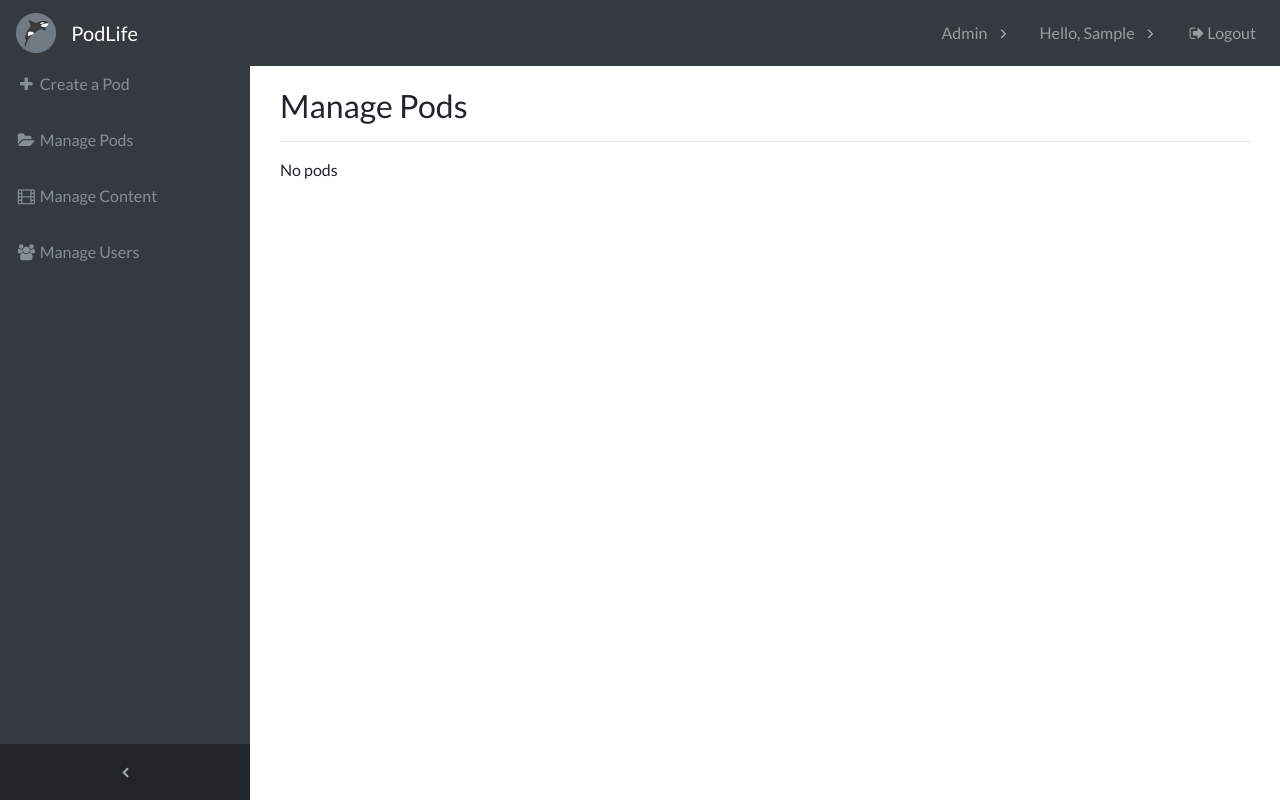
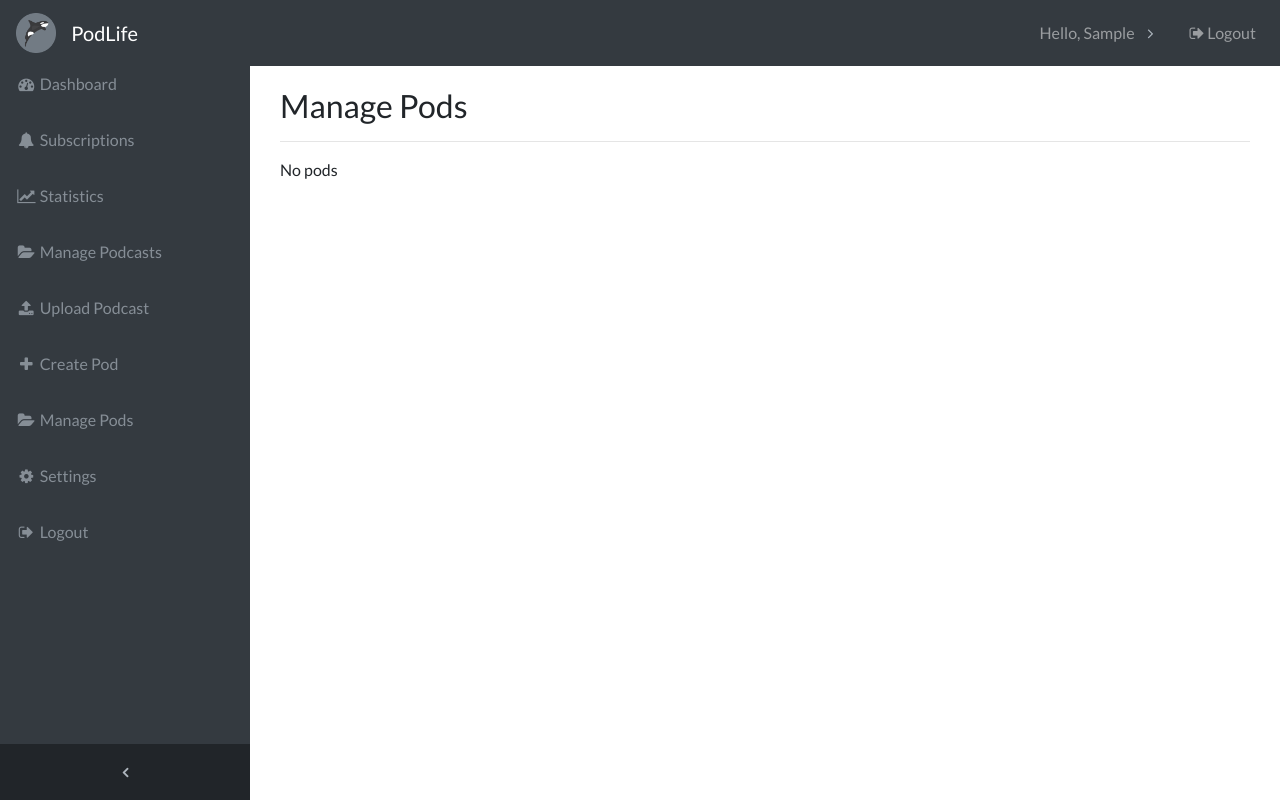
Before and after one commit to WebApps-Group09/Project, a Django app: page /control/topic/ in a window 1280 px wide. Shown: the top 800 px of the page. Run offline with Django 3.2, Linux system fonts and the light colour scheme; the visitor is signed in with stand-in values (Sample User, id 1); data that the repository does not hold is empty; some libraries are stand-ins or nearby versions.

Commit message:
Fix admin panel

```diff
--- a/podlife/urls.py
+++ b/podlife/urls.py
@@ -8,6 +8,10 @@ urlpatterns = [
             url(r'^$', ManageTopics.as_view(), name='manage_topics'),
             url(r'^create/$', CreateTopic.as_view(), name='create_topic'),
         ])),
+    ])),
+    url(r'user/', include([
+        url(r'^$', ListUsers.as_view(), name='list_users'),
+        url(r'^(?P<username>[\w-]+)/', UserView.as_view()),
     ])),
     url(r'^list/$', PodcastList.as_view(), name='list'),
     url(r'^random/$', random, name='random'),
--- a/podlife/views.py
+++ b/podlife/views.py
@@ -6,6 +6,7 @@ from django.views.generic import TemplateView, ListView, CreateView, UpdateView
 
 from podlife.forms import CommentForm
 from podlife.models import Comment, Podcast, Topic
+# from podlife.models import CreatorSubscription, TopicSubscription
 
 
 # Admin Pages
@@ -29,6 +30,19 @@ class CreateTopic(CreateView):
 # Landing page for initial user interaction with the website
 class HomePage(TemplateView):
     template_name = 'home.html'
+
+
+# List all users
+class ListUsers(TemplateView):
+    template_name = 'list_users.html'
+    # TODO: link to specific user pages
+
+
+# View a specific user's uploaded podcasts
+class UserView(TemplateView):
+    template_name = 'view_user.html'
+    # TODO: display a list of all podcasts by that user
+    # TODO: subscribe to a specific user
 
 
 # Main dashboard for viewing podcasts and their associated pods
@@ -154,7 +168,7 @@ class PodcastUpload(LoginRequiredMixin, CreateView):
 
     def get_context_data(self, **kwargs):
         context = super(PodcastUpload, self).get_context_data(**kwargs)
-        context['title'] = 'Upload a Podcast'
+        context['title'] = 'Upload Podcast'
         context['topics'] = Topic.objects.all()
         return context
 
--- a/templates/admin/create_topic.html
+++ b/templates/admin/create_topic.html
@@ -1,4 +1,4 @@
-{% extends "admin_panel.html" %}
+{% extends "content_management.html" %}
 {% block title %}Create Pod{% endblock %}
 
 {% block content %}
--- a/templates/admin/manage_topics.html
+++ b/templates/admin/manage_topics.html
@@ -1,4 +1,4 @@
-{% extends "admin_panel.html" %}
+{% extends "content_management.html" %}
 {% block title %}Manage Pods{% endblock %}
 
 {% block content %}
--- a/templates/layouts/admin_panel.html
+++ /dev/null
@@ -1,54 +0,0 @@
-{% extends "base.html" %}
-{% load staticfiles %}
-{% block title %}Content Management{% endblock %}
-
-{% block css %}
-{% endblock %}
-
-{% block sidebar %}
-<ul class="navbar-nav navbar-sidenav">
-	<li class="nav-item" data-toggle="tooltip" data-placement="right" title="Upload">
-		<a class="nav-link" href="{% url 'create_topic' %}">
-      <i class="fa fa-fw fa-plus"></i>
-      <span class="nav-link-text">Create a Pod</span>
-    </a>
-	</li>
-	<li class="nav-item" data-toggle="tooltip" data-placement="right" title="Statistics">
-		<a class="nav-link" href="{% url 'manage_topics' %}">
-      <i class="fa fa-fw fa-folder-open"></i>
-      <span class="nav-link-text">Manage Pods</span>
-    </a>
-	</li>
-	<li class="nav-item" data-toggle="tooltip" data-placement="right" title="Statistics">
-		<a class="nav-link" href="#">
-      <i class="fa fa-fw fa-film"></i>
-      <span class="nav-link-text">Manage Content</span>
-    </a>
-	</li>
-	<li class="nav-item" data-toggle="tooltip" data-placement="right" title="Statistics">
-		<a class="nav-link" href="/admin/auth/user/">
-      <i class="fa fa-fw fa-users"></i>
-      <span class="nav-link-text">Manage Users</span>
-    </a>
-	</li>
-</ul>
-<ul class="navbar-nav sidenav-toggler">
-	<li class="nav-item">
-		<a class="nav-link text-center" id="sidenavToggler">
-      <i class="fa fa-fw fa-angle-left"></i>
-    </a>
-	</li>
-</ul>
-{% endblock %}
-
-{% block body %}
-<div class="content-wrapper">
-	<div class="container-fluid content">
-		{% block content %}
-		{% endblock %}
-	</div>
-</div>
-{% endblock %}
-
-{% block js %}
-{% endblock %}
--- a/templates/layouts/base.html
+++ b/templates/layouts/base.html
@@ -32,20 +32,6 @@
 		<div class="collapse navbar-collapse" id="navbarResponsive">
 			{% block sidebar %} {% endblock %}
 			<ul class="navbar-nav ml-auto">
-				{% if user.is_superuser %}
-				<li class="nav-item dropdown">
-					<a class="nav-link dropdown-toggle mr-lg-2" id="adminDropdown" href="#" data-toggle="dropdown" aria-haspopup="true" aria-expanded="false">Admin</a>
-					<div class="dropdown-menu" aria-labelledby="adminDropdown">
-						<h6 class="dropdown-header">Create</h6>
-						<a class="dropdown-item" href="{% url 'create_topic' %}">New Pod</a>
-						<div class="dropdown-divider"></div>
-						<h6 class="dropdown-header">Manage</h6>
-						<a class="dropdown-item" href="{% url 'manage_topics' %}">Pods</a>
-						<a class="dropdown-item" href="#">Content</a>
-						<a class="dropdown-item" href="/admin/auth/user/">Users</a>
-					</div>
-				</li>
-				{% endif %}
 				{% if user.is_authenticated %}
 				<li class="nav-item dropdown">
 					<a class="nav-link dropdown-toggle mr-lg-2" id="dashboardDropdown" href="#" data-toggle="dropdown" aria-haspopup="true" aria-expanded="false">
@@ -54,13 +40,11 @@
 					<div class="dropdown-menu" aria-labelledby="dashboardDropdown">
 						<h6 class="dropdown-header">Content</h6>
 						<a class="dropdown-item" href="{% url 'dashboard' %}">Dashboard</a>
-						<a class="dropdown-item" href="{% url 'stats' %}">Statistics</a>
-						<a class="dropdown-item" href="{% url 'upload_podcast' %}">Upload a Podcast</a>
-						<a class="dropdown-item" href="{% url 'manage_podcasts' %}">Manage Podcasts</a>
+						<a class="dropdown-item" href="{% url 'upload_podcast' %}">Upload Podcast</a>
+						{% if user.is_superuser %}
 						<div class="dropdown-divider"></div>
-						<h6 class="dropdown-header">Settings</h6>
-						<a class="dropdown-item" href="{% url 'settings' %}">Update Profile</a>
-						<a class="dropdown-item" href="{% url 'password_change' %}">Change Password</a>
+						<a class="dropdown-item" href="{% url 'create_topic' %}">Create Pod</a>
+						{% endif %}
 					</div>
 				</li>
 				<li class="nav-item">
--- a/templates/layouts/content_management.html
+++ b/templates/layouts/content_management.html
@@ -26,18 +26,32 @@
       <span class="nav-link-text">Statistics</span>
     </a>
 	</li>
-	<li class="nav-item" data-toggle="tooltip" data-placement="right" title="Upload">
-		<a class="nav-link" href="{% url 'upload_podcast' %}">
-      <i class="fa fa-fw fa-upload"></i>
-      <span class="nav-link-text">Upload a Podcast</span>
-    </a>
-	</li>
 	<li class="nav-item" data-toggle="tooltip" data-placement="right" title="Manage">
 		<a class="nav-link" href="{% url 'manage_podcasts' %}">
-      <i class="fa fa-fw fa-user"></i>
+      <i class="fa fa-fw fa-folder-open"></i>
       <span class="nav-link-text">Manage Podcasts</span>
     </a>
 	</li>
+	<li class="nav-item" data-toggle="tooltip" data-placement="right" title="Upload Podcast">
+		<a class="nav-link" href="{% url 'upload_podcast' %}">
+      <i class="fa fa-fw fa-upload"></i>
+      <span class="nav-link-text">Upload Podcast</span>
+    </a>
+	</li>
+	{% if user.is_superuser %}
+	<li class="nav-item" data-toggle="tooltip" data-placement="right" title="Create Pod">
+		<a class="nav-link" href="{% url 'create_topic' %}">
+			<i class="fa fa-fw fa-plus"></i>
+			<span class="nav-link-text">Create Pod</span>
+		</a>
+	</li>
+	<li class="nav-item" data-toggle="tooltip" data-placement="right" title="Statistics">
+		<a class="nav-link" href="{% url 'manage_topics' %}">
+			<i class="fa fa-fw fa-folder-open"></i>
+			<span class="nav-link-text">Manage Pods</span>
+		</a>
+	</li>
+	{% endif %}
 	<li class="nav-item" data-toggle="tooltip" data-placement="right" title="Settings">
 		<a class="nav-link" href="{% url 'settings' %}">
       <i class="fa fa-fw fa-cog"></i>
--- a/templates/list_podcasts.html
+++ b/templates/list_podcasts.html
@@ -11,10 +11,9 @@
 			{% if podcasts %}
 				{% for podcast in podcasts %}
 				<div class="card mb-4">
-					<img class="card-img-top" src="#" alt="image for {{ podcast.title }}">
 					<div class="card-body">
 						<h2 class="card-title">{{ podcast.title }}</h2>
-						<p class="card-text">{{ podcast.content | slice:":125" }}...</p>
+						<p class="card-text">{% if podcast.content %}{{ podcast.content | slice:":125" }}...{% endif %}</p>
 						<a href="/podcast/{{podcast.slugfield}}/" class="btn btn-primary">Listen Now</a>
 					</div>
 					<div class="card-footer text-muted">
--- /dev/null
+++ b/templates/list_users.html
@@ -0,0 +1,5 @@
+{% extends "base.html" %}
+{% block title %}List of Users{% endblock %}
+
+{% block body %}
+{% endblock %}
--- a/templates/registration/password_change_done.html
+++ b/templates/registration/password_change_done.html
@@ -3,8 +3,6 @@
 
 {% block content %}
 <div class="container-fluid">
-  <hr>
   <p>Your password was successfully changed.</p>
-  <a href="/">Return home</a>
 </div>
 {% endblock %}
--- a/templates/registration/password_change_form.html
+++ b/templates/registration/password_change_form.html
@@ -23,7 +23,7 @@
       </p>
     </div>
     <div class="form-group">
-      <label class="control-label  " for="id_new_password2">New password confirmation</label>
+      <label class="control-label" for="id_new_password2">New password confirmation</label>
       <input type="password" name="new_password2" class=" form-control" id="id_new_password2" required />
     </div>
     <hr>
--- a/templates/view_podcast.html
+++ b/templates/view_podcast.html
@@ -1,5 +1,5 @@
 {% extends "base.html" %}
-{% block title %}{% endblock %}
+{% block title %}{{ podcast.title }}{% endblock %}
 
 {% block body %}
 <div class="container body">
```
Also changed, not shown: templates/view_user.html (added, +8 -0 lines).
